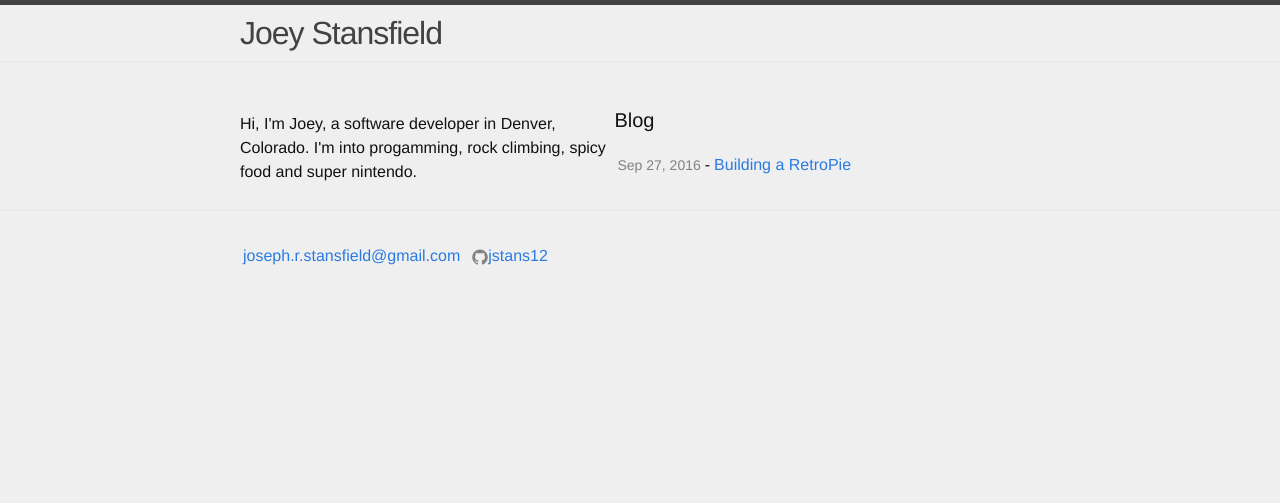
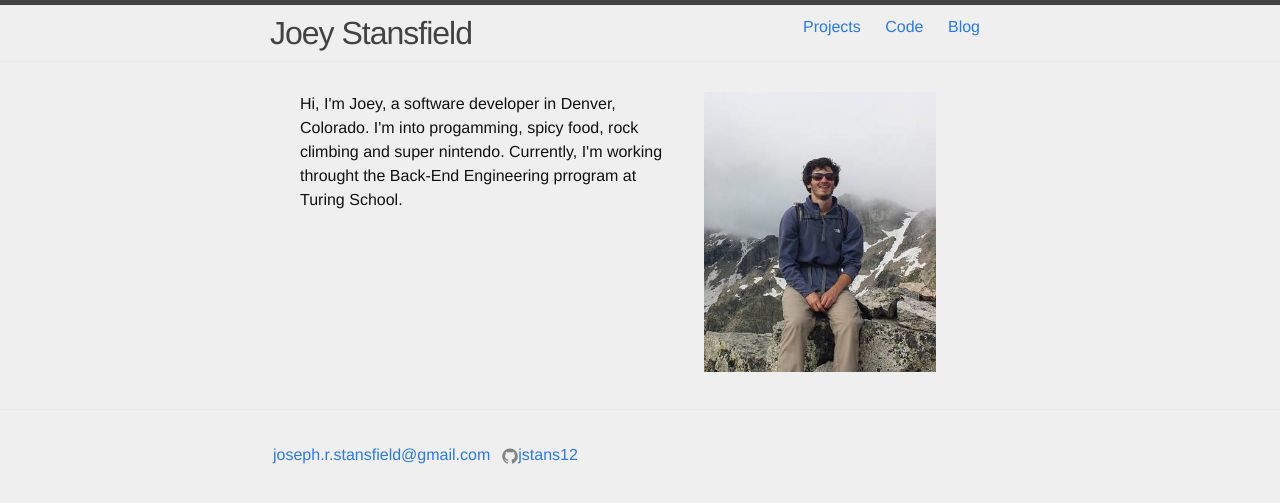
Before and after one commit to JStans12/JStans12.github.io, a Jekyll site: the page built from index.html, in a window 1280 px wide. Shown: the top 503 px of the page. Built offline with Jekyll 4.4.1, drawn with Linux system fonts in a browser that asks for light colours.

Commit message:
added a nav bar, pages and picture.

```diff
--- a/_layouts/default.html
+++ b/_layouts/default.html
@@ -13,7 +13,10 @@
     <header class="site-header" role="banner">
       <div class="wrapper">
         <a class="site-title" href=http://jstans12.github.io>{{ site.title }}</a>
-        <div class="container">
+        <div class="nav">
+          <a class="nav-link" href="/projects/">Projects</a>
+          <a class="nav-link" href="http://github.com/jstans12">Code</a>
+          <a class="nav-link" href="/blog/">Blog</a>
         </div>
       </div>
     </header>
--- a/_layouts/homepage.html
+++ /dev/null
@@ -1,43 +0,0 @@
-<!doctype html>
-<html lang="en">
-
-  <head>
-    <meta charset="utf-8">
-    <title>Home Page</title>
-    <link rel="stylesheet" href="/css/stylesheet.css">
-    <link rel="stylesheet" href="http://fonts.googleapis.com/css?family=Source+Sans+Pro:200,300,400,700" media="all">
-  </head>
-
-  <body>
-
-    <header class="site-header" role="banner">
-      <div class="wrapper">
-        <a class="site-title" href=http://jstans12.github.io>{{ site.title }}</a>
-      </div>
-    </header>
-
-    <div class="wrapper">
-      <div class="home-wrapper">
-        <p class="about"> Hi, I'm Joey, a software developer in Denver, Colorado. I'm into progamming, rock climbing, spicy food and super nintendo. </p>
-      </div>
-
-      <div class="home-wrapper">
-        <div class="page-content">
-          {{ content }}
-        </div>
-      </div>
-    </div>
-
-    <footer class="site-footer">
-      <div class="wrapper">
-        <table>
-          <td><a href="mailto:joseph.r.stansfield@gmail.com"> {{ site.email }}</a></li>
-          <td>
-          <td>
-          <td><a href="https://github.com/jstans12"><span class="icon icon--github"><svg viewBox="0 0 16 16" width="16px" height="16px"><path fill="#828282" d="M7.999,0.431c-4.285,0-7.76,3.474-7.76,7.761 c0,3.428,2.223,6.337,5.307,7.363c0.388,0.071,0.53-0.168,0.53-0.374c0-0.184-0.007-0.672-0.01-1.32 c-2.159,0.469-2.614-1.04-2.614-1.04c-0.353-0.896-0.862-1.135-0.862-1.135c-0.705-0.481,0.053-0.472,0.053-0.472 c0.779,0.055,1.189,0.8,1.189,0.8c0.692,1.186,1.816,0.843,2.258,0.645c0.071-0.502,0.271-0.843,0.493-1.037 C4.86,11.425,3.049,10.76,3.049,7.786c0-0.847,0.302-1.54,0.799-2.082C3.768,5.507,3.501,4.718,3.924,3.65 c0,0,0.652-0.209,2.134,0.796C6.677,4.273,7.34,4.187,8,4.184c0.659,0.003,1.323,0.089,1.943,0.261 c1.482-1.004,2.132-0.796,2.132-0.796c0.423,1.068,0.157,1.857,0.077,2.054c0.497,0.542,0.798,1.235,0.798,2.082 c0,2.981-1.814,3.637-3.543,3.829c0.279,0.24,0.527,0.713,0.527,1.437c0,1.037-0.01,1.874-0.01,2.129 c0,0.208,0.14,0.449,0.534,0.373c3.081-1.028,5.302-3.935,5.302-7.362C15.76,3.906,12.285,0.431,7.999,0.431z"/></svg></span><span class="username">jstans12</span></a>
-        </table>
-      </div>
-    </footer>
-
-  </body>
-</html>
--- /dev/null
+++ b/code.html
@@ -0,0 +1,6 @@
+---
+layout: default
+permalink: /code/
+---
+
+in progress
--- a/css/stylesheet.css
+++ b/css/stylesheet.css
@@ -16,12 +16,20 @@ a:visited { color: #1756a9; }
 a:hover { color: #111; text-decoration: underline; }
 
 /** Wrapper */
-.wrapper { max-width: -webkit-calc(860px - (30px * 2)); max-width: calc(860px - (30px * 2)); margin-right: auto; margin-left: auto; padding-right: 30px; padding-left: 30px; }
-@media screen and (max-width: 860px) { .wrapper { max-width: -webkit-calc(860px - (30px)); max-width: calc(860px - (30px)); padding-right: 15px; padding-left: 15px; } }
+.wrapper { max-width: -webkit-calc(800px - (30px * 2)); max-width: calc(800px - (30px * 2)); margin-right: auto; margin-left: auto; padding-right: 30px; padding-left: 30px; }
+@media screen and (max-width: 800px) { .wrapper { max-width: -webkit-calc(800px - (30px)); max-width: calc(800px - (30px)); padding-right: 15px; padding-left: 15px; } }
 
 /** Home */
-.home-wrapper { max-width: -webkit-calc(430px - (30px * 2)); max-width: calc(430px - (30px * 2)); display: inline-block; }
-.about { position: relative; top: 50px; padding-bottom: 30px; }
+.home-wrapper { max-width: -webkit-calc(440px - (30px * 2)); max-width: calc(440px - (30px * 2)); padding-right: 20px; display: inline-block; vertical-align: top; }
+.about { float: left; }
+
+/** Img */
+.cover-photo {
+    height: auto;
+    width: auto;
+    max-width: 280px;
+    max-height: 280px;
+}
 
 /** Clearfix */
 .wrapper:after, .footer-col-wrapper:after { content: ""; display: table; clear: both; }
@@ -34,6 +42,8 @@ a:hover { color: #111; text-decoration: underline; }
 .site-header { border-top: 5px solid #424242; border-bottom: 1px solid #e8e8e8; min-height: 56px; position: relative; }
 .site-title { font-size: 32px; font-weight: 300; line-height: 56px; letter-spacing: -1px; margin-bottom: 0; float: left; }
 .site-title, .site-title:visited { color: #424242; }
+.nav { float: right; padding-right: 30px; padding-top: 10px; }
+.nav-link { padding-left: 20px; }
 
 /** Site footer */
 .site-footer { border-top: 1px solid #e8e8e8; padding: 30px 0; }
--- a/index.html
+++ b/index.html
@@ -1,19 +1,19 @@
 ---
-layout: homepage
+layout: default
 ---
 
 <div class="home">
 
-  <h1 class="page-heading">Blog</h1>
+  <div class="wrapper">
 
-  <table class="post-list">
-    {% for post in site.posts %}
-      <tr>
-        <td><span class="post-meta">{{ post.date | date: "%b %-d, %Y" }}</span>
-        <td> - </td>
-        <td><a class="post-link" href="{{ post.url | prepend: site.baseurl }}">{{ post.title | escape }}</a>
-      </tr>
-    {% endfor %}
-  </table>
+    <div class="home-wrapper">
+      <p class="about"> Hi, I'm Joey, a software developer in Denver, Colorado. I'm into progamming, spicy food, rock climbing and super nintendo. Currently, I'm working throught the Back-End Engineering prrogram at Turing School.</p>
+    </div>
+
+    <div class="home-wrapper">
+      <img src="/coverphoto.jpg" alt="Mountain View" class="cover-photo">
+    </div>
+
+  </div>
 
 </div>
--- /dev/null
+++ b/projects.html
@@ -0,0 +1,6 @@
+---
+layout: default
+permalink: /projects/
+---
+
+in progress
```
Also changed, not shown: blog.html (added, +18 -0 lines), coverphoto.jpg (added).
